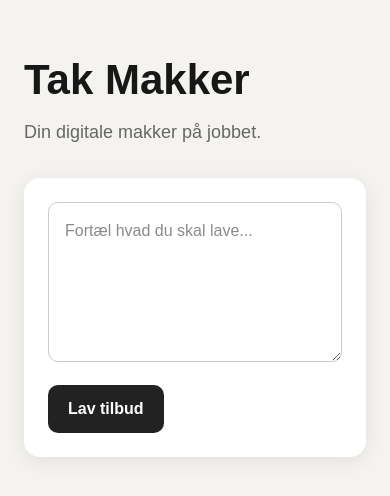
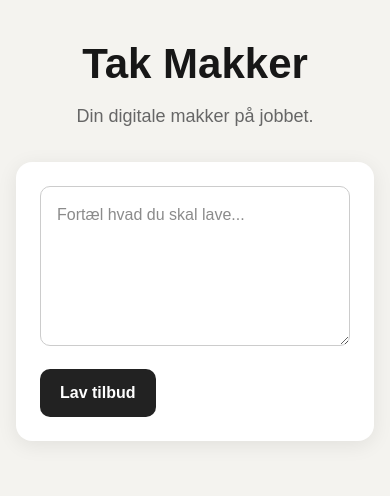
Before and after one commit to johanroug/tak-makker, a Next.js app: page / in a window 390 px wide. Shown: the top 496 px of the page. Built offline with nearby package versions, Linux system fonts and the light colour scheme.

Commit message:
no message

```diff
--- a/app/page.module.scss
+++ b/app/page.module.scss
@@ -6,12 +6,13 @@
 
 .container {
   width: 100%;
-  max-width: 760px;
+  max-width: 1100px;
   margin: 0 auto;
 }
 
 .header {
   margin-bottom: 32px;
+  text-align: center;
 }
 
 .title {
@@ -24,6 +25,23 @@
   margin-top: 8px;
   font-size: 18px;
   color: #666;
+}
+
+.workspace {
+  display: grid;
+  grid-template-columns: 1fr;
+  gap: 32px;
+  align-items: start;
+}
+
+.inputColumn {
+  width: 100%;
+  max-width: 760px;
+  margin: 0 auto;
+
+  transition:
+    max-width 400ms ease,
+    transform 400ms ease;
 }
 
 .inputCard {
@@ -64,11 +82,61 @@
   }
 }
 
-.result {
-  margin-top: 32px;
-  padding: 24px;
+.conversationColumn {
+  opacity: 0;
+  transform: translateX(40px);
+  pointer-events: none;
+
+  transition:
+    opacity 400ms ease,
+    transform 400ms ease;
+}
+
+.conversationStarted {
+  .workspace {
+    grid-template-columns:
+      minmax(0, 1fr)
+      minmax(0, 1fr);
+  }
+
+  .inputColumn {
+    max-width: none;
+    margin: 0;
+  }
+
+  .conversationColumn {
+    opacity: 1;
+    transform: translateX(0);
+    pointer-events: auto;
+  }
+}
+
+.messages {
+  display: flex;
+  flex-direction: column;
+  gap: 12px;
+}
+
+.userMessage,
+.assistantMessage {
+  max-width: 85%;
+  padding: 14px 16px;
+  border-radius: 14px;
+}
+
+.userMessage {
+  align-self: flex-end;
+  background: #e8e8e8;
+}
+
+.assistantMessage {
+  align-self: flex-start;
   background: white;
-  border-radius: 16px;
+}
+
+.messageText {
+  margin: 6px 0 0;
+  white-space: pre-line;
 }
 
 .questions {
@@ -77,3 +145,32 @@
   background: #fff8e8;
   border-radius: 12px;
 }
+
+.result {
+  margin-top: 24px;
+  padding: 24px;
+  background: white;
+  border-radius: 16px;
+}
+
+@media (max-width: 800px) {
+  .page {
+    padding: 32px 16px;
+  }
+
+  .conversationStarted {
+    .workspace {
+      grid-template-columns: 1fr;
+    }
+  }
+
+  .conversationColumn {
+    transform: translateY(20px);
+  }
+
+  .conversationStarted {
+    .conversationColumn {
+      transform: translateY(0);
+    }
+  }
+}
--- a/app/page.tsx
+++ b/app/page.tsx
@@ -44,22 +44,31 @@ export default function Home() {
         ...updatedMessages,
         assistantMessage,
       ]);
+    }
 
     setDescription("");
   }
-  }
+
+  const conversationStarted = messages.length > 0;
 
   return (
     <main className={styles.page}>
-      <div className={styles.container}>
+      <div
+        className={`${styles.container} ${
+          conversationStarted ? styles.conversationStarted : ""
+        }`}
+      >
         <header className={styles.header}>
           <h1 className={styles.title}>Tak Makker</h1>
+
           <p className={styles.subtitle}>
             Din digitale makker på jobbet.
           </p>
         </header>
 
-        <section className={styles.inputCard}>
+        <div className={styles.workspace}>
+          <section className={styles.inputColumn}>
+            <div className={styles.inputCard}>
               <textarea
                 className={styles.textarea}
                 value={description}
@@ -73,7 +82,33 @@ export default function Home() {
               >
                 Lav tilbud
               </button>
+            </div>
           </section>
+
+          <section className={styles.conversationColumn}>
+            <div className={styles.messages}>
+              {messages.toReversed().map((message, index) => (
+                <div
+                  key={index}
+                  className={
+                    message.role === "user"
+                      ? styles.userMessage
+                      : styles.assistantMessage
+                  }
+                >
+                  <strong>
+                    {message.role === "user"
+                      ? "Dig"
+                      : "Tak Makker"}
+                    :
+                  </strong>
+
+                  <p className={styles.messageText}>
+                    {message.content}
+                  </p>
+                </div>
+              ))}
+            </div>
 
             {quoteResponse && !quoteResponse.complete && (
               <section className={styles.questions}>
@@ -105,6 +140,8 @@ export default function Home() {
                 </p>
               </section>
             )}
+          </section>
+        </div>
       </div>
     </main>
   );
```
Lines whose indentation alone changed are shown as unchanged.
